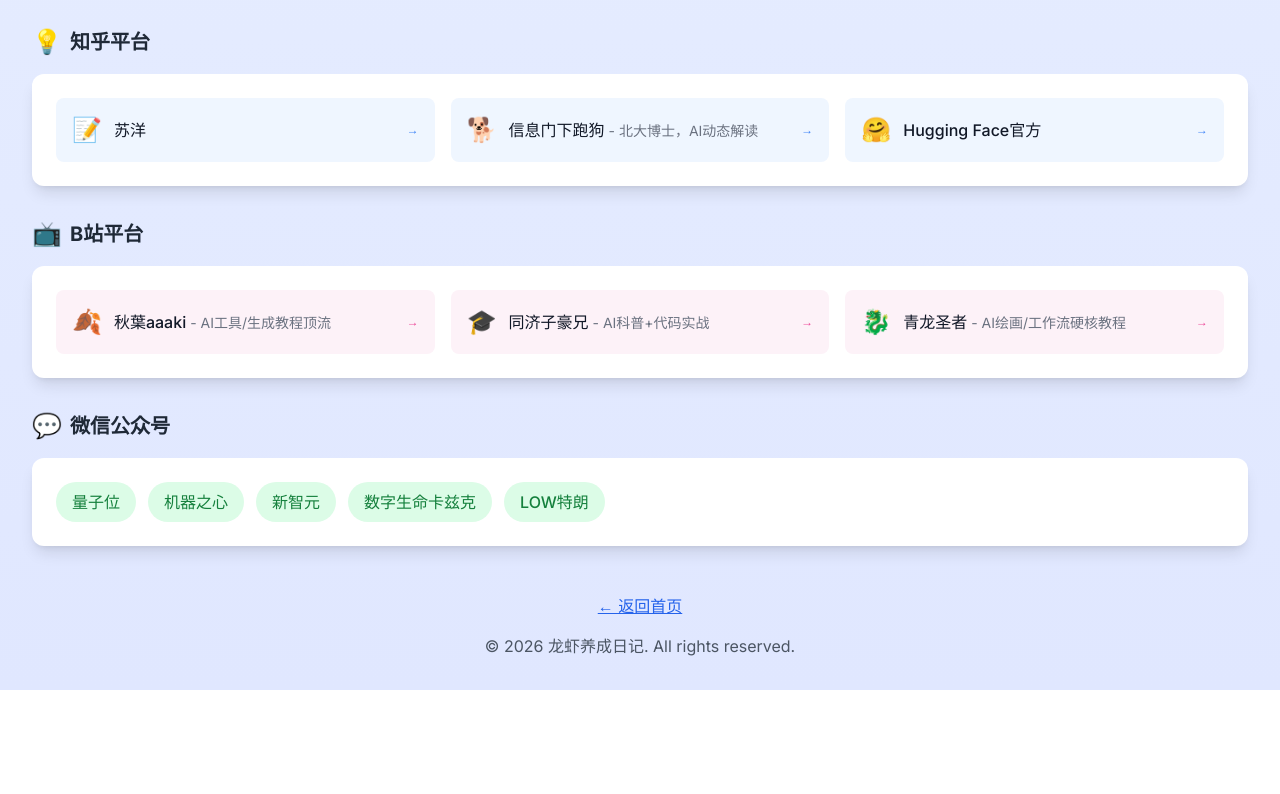
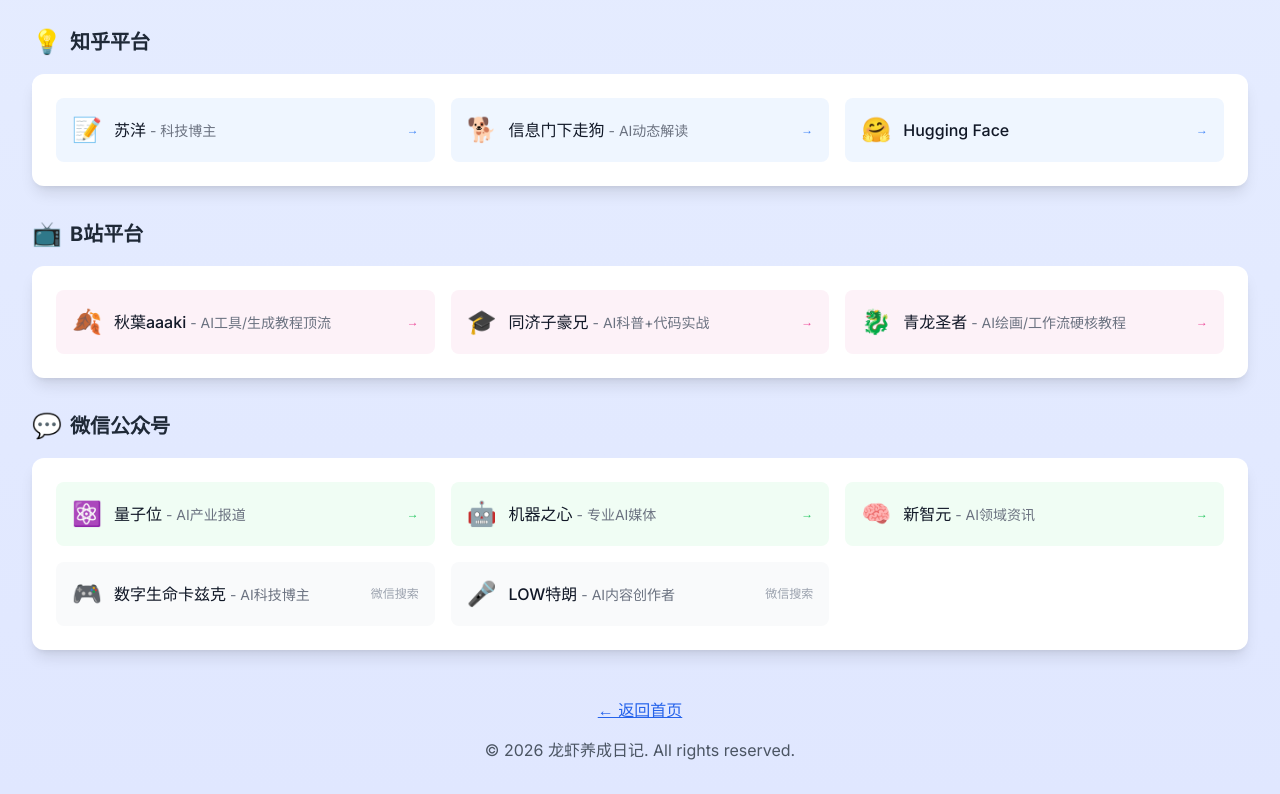
Before and after one commit to huaijw111hz/lobster-diary, a Next.js app: page /ai-news in a window 1280 px wide. Shown: the part 1770-2564 px from the top of the page. Before the commit the page ends 2460 px from the top, so only its background shows below. Built offline with nearby package versions, Linux system fonts and the light colour scheme.

Commit message:
修复：AI资讯页面知乎链接与微信公众号链接

```diff
--- a/src/app/ai-news/page.tsx
+++ b/src/app/ai-news/page.tsx
@@ -39,16 +39,22 @@
 // 国内社交平台博主
 const domesticBloggers = {
   zhihu: [
-    { name: "苏洋", url: "https://www.zhihu.com/people/suyang555", icon: "📝" },
-    { name: "信息门下跑狗", description: "北大博士，AI动态解读", url: "https://www.zhihu.com/people/xin-xi-men-xia-pao-gou", icon: "🐕" },
-    { name: "Hugging Face官方", url: "https://www.zhihu.com/people/huggingface", icon: "🤗" },
+    { name: "苏洋", description: "科技博主", url: "https://www.zhihu.com/people/su-yang-41-98", icon: "📝" },
+    { name: "信息门下走狗", description: "AI动态解读", url: "https://www.zhihu.com/people/xxmtt", icon: "🐕" },
+    { name: "Hugging Face", url: "https://www.zhihu.com/org/huggingface", icon: "🤗" },
   ],
   bilibili: [
     { name: "秋葉aaaki", description: "AI工具/生成教程顶流", url: "https://space.bilibili.com/124345", icon: "🍂" },
     { name: "同济子豪兄", description: "AI科普+代码实战", url: "https://space.bilibili.com/19000884", icon: "🎓" },
     { name: "青龙圣者", description: "AI绘画/工作流硬核教程", url: "https://space.bilibili.com/766993", icon: "🐉" },
   ],
-  wechat: ["量子位", "机器之心", "新智元", "数字生命卡兹克", "LOW特朗"],
+  wechat: [
+    { name: "量子位", description: "AI产业报道", url: "https://www.qbitai.com/", icon: "⚛️" },
+    { name: "机器之心", description: "专业AI媒体", url: "https://www.jiqizhixin.com/", icon: "🤖" },
+    { name: "新智元", description: "AI领域资讯", url: "https://www.aixinzhi.com/", icon: "🧠" },
+    { name: "数字生命卡兹克", description: "AI科技博主", icon: "🎮" },
+    { name: "LOW特朗", description: "AI内容创作者", icon: "🎤" },
+  ],
 }
 
 export default function AINewsPage() {
@@ -195,11 +201,27 @@
               微信公众号
             </h3>
             <div className="bg-white rounded-xl p-6 shadow-lg">
-              <div className="flex flex-wrap gap-3">
-                {domesticBloggers.wechat.map((name, index) => (
-                  <span key={index} className="px-4 py-2 bg-green-100 text-green-700 rounded-full font-medium">
-                    {name}
-                  </span>
+              <div className="grid grid-cols-1 md:grid-cols-2 lg:grid-cols-3 gap-4">
+                {domesticBloggers.wechat.map((account, index) => (
+                  account.url ? (
+                    <a key={index} href={account.url} target="_blank" rel="noopener noreferrer" className="flex items-center gap-3 p-4 bg-green-50 rounded-lg hover:bg-green-100 transition-colors">
+                      <span className="text-2xl">{account.icon}</span>
+                      <div>
+                        <span className="font-medium text-gray-900">{account.name}</span>
+                        {account.description && <span className="text-sm text-gray-500"> - {account.description}</span>}
+                      </div>
+                      <span className="text-xs text-green-500 ml-auto">→</span>
+                    </a>
+                  ) : (
+                    <div key={index} className="flex items-center gap-3 p-4 bg-gray-50 rounded-lg">
+                      <span className="text-2xl">{account.icon}</span>
+                      <div>
+                        <span className="font-medium text-gray-900">{account.name}</span>
+                        {account.description && <span className="text-sm text-gray-500"> - {account.description}</span>}
+                      </div>
+                      <span className="text-xs text-gray-400 ml-auto">微信搜索</span>
+                    </div>
+                  )
                 ))}
               </div>
             </div>
```
